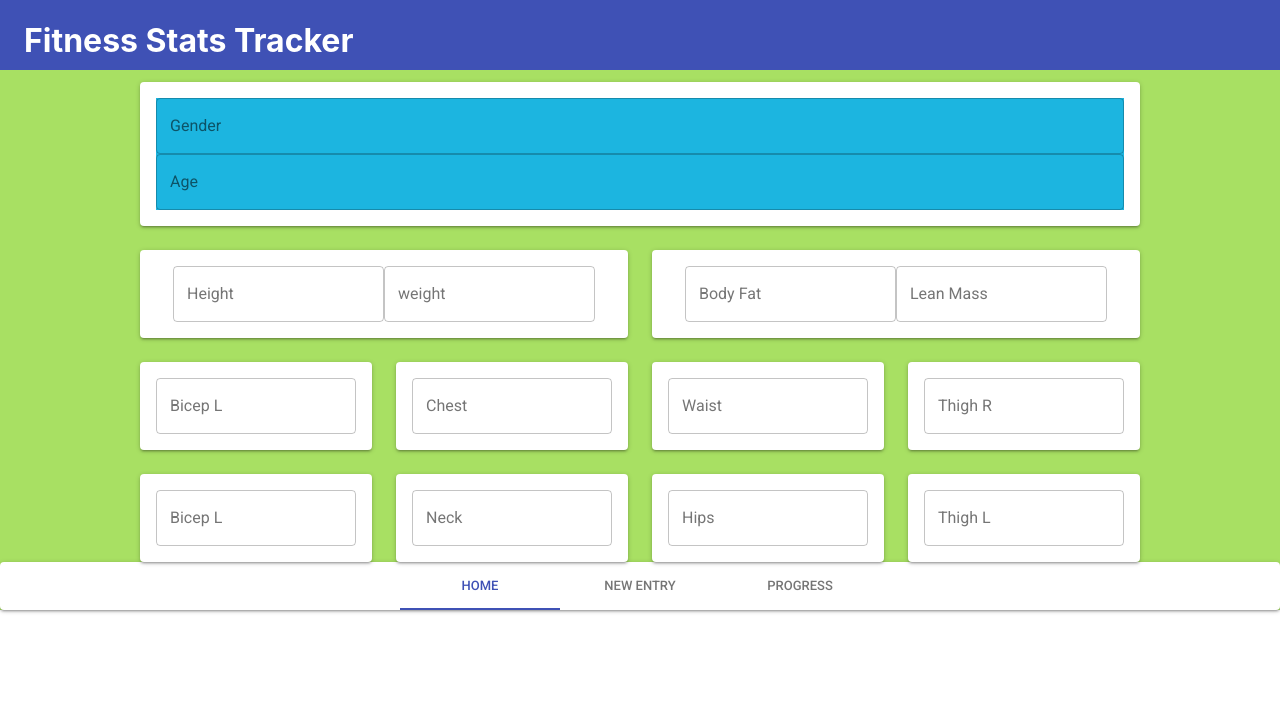
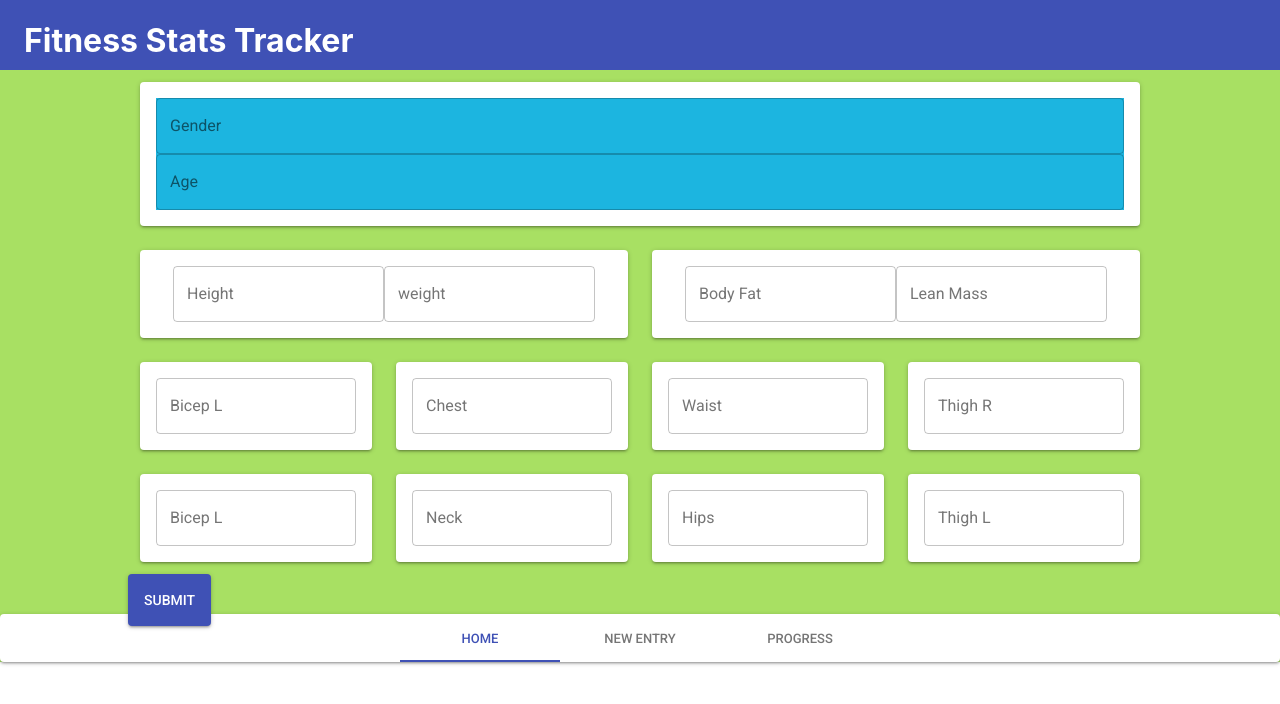
Before and after one commit to cynthiawilliamsa/fitnessstats, a React (Create React App) app: page /NewEntryForm in a window 1280 px wide. Shown: the top 704 px of the page. Built offline with nearby package versions, Linux system fonts and the light colour scheme.

Commit message:
added submit button to entry page

```diff
--- a/src/components/NewEntryForm.js
+++ b/src/components/NewEntryForm.js
@@ -8,6 +8,7 @@ import FormLabel from "@material-ui/core/FormLabel";
 import FormGroup from "@material-ui/core/FormGroup";
 import Grid from "@material-ui/core/Grid";
 import FormControl from "@material-ui/core/FormControl"
+import Button from '@material-ui/core/Button';
 
 const styles = theme => ({
   root: {
@@ -169,8 +170,16 @@ function NewEntryForm(props) {
           />
           </Paper>
         </Grid>
+        <Button
+    style={{paddingTop:"1em", paddingBottom:"1em" }}
+    size="medium"
+    color="primary"
+    variant="contained"
+    >Submit</Button>
+
       </Grid>
-    </div>
+      </div>
+
   );
 }
 
@@ -179,50 +188,3 @@ NewEntryForm.propTypes = {
 };
 
 export default withStyles(styles)(NewEntryForm);
-
-
-
-// class NewEntryForm extends Component {
-//     render() {
-//       return (
-//         <div className="NewEntry" height="700" marginLeft="auto" marginRight="auto">
-//           <h2 style={{textAlign: 'center', margin: '0', color: "black"}}>Let's Enter your new stats, Cynthia!</h2>
-
-
-
-        {/* <Grid container spacing={16}>
-        <FormGroup style={{width: "100%", marginLeft: "auto", marginRight: 'auto', padding: '2em'}}>
-        <Grid container justify="center" item xs={12}>
-        <FormLabel>Gender</FormLabel>
-          <TextField/>
-          <FormLabel>Age</FormLabel>
-          <TextField/>
-          </Grid>
-          <Grid container justify="center" item xs={12} sm={6}>
-          <FormLabel>Height</FormLabel>
-          <TextField/>
-          <FormLabel>Height</FormLabel>
-          <TextField/>
-          </Grid>
-          <FormLabel>Weight</FormLabel>
-          <TextField/>
-          <FormLabel>Body Fat</FormLabel>
-          <TextField/>
-          <FormLabel>Arms</FormLabel>
-          <TextField/>
-          <FormLabel>Chest</FormLabel>
-          <TextField/>
-          <FormLabel>Waist</FormLabel>
-          <TextField/>
-          <FormLabel>Hips</FormLabel>
-          <TextField/>
-          <FormLabel>Thighs</FormLabel>
-          <TextField/>
-        </FormGroup>
-        </Grid> */}
-  //     </div>
-  //     );
-  //   }
-  // }
-
-  // export default NewEntryForm;
```
Also changed, not shown: 1 other file (tests, documents, lock files or other folders).
